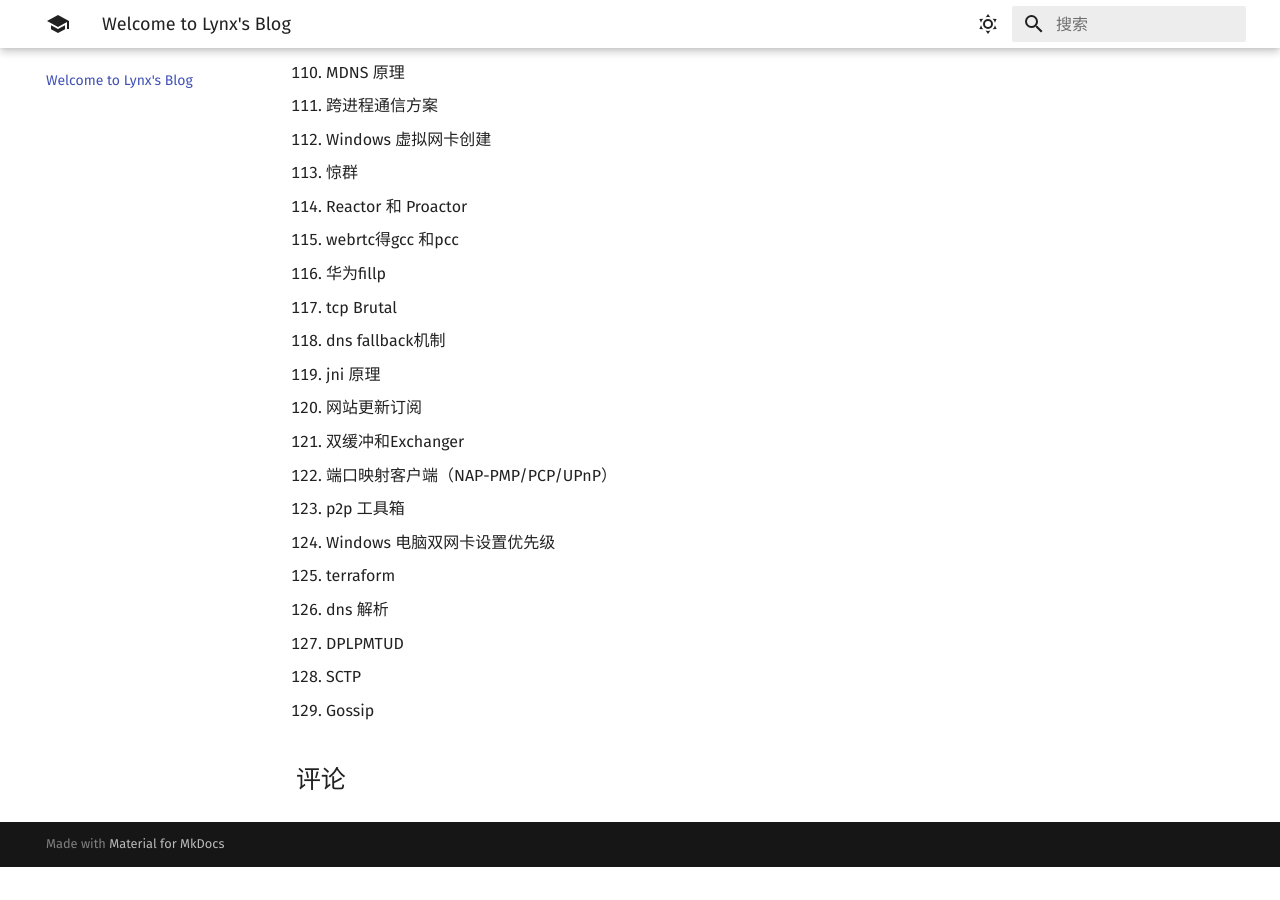
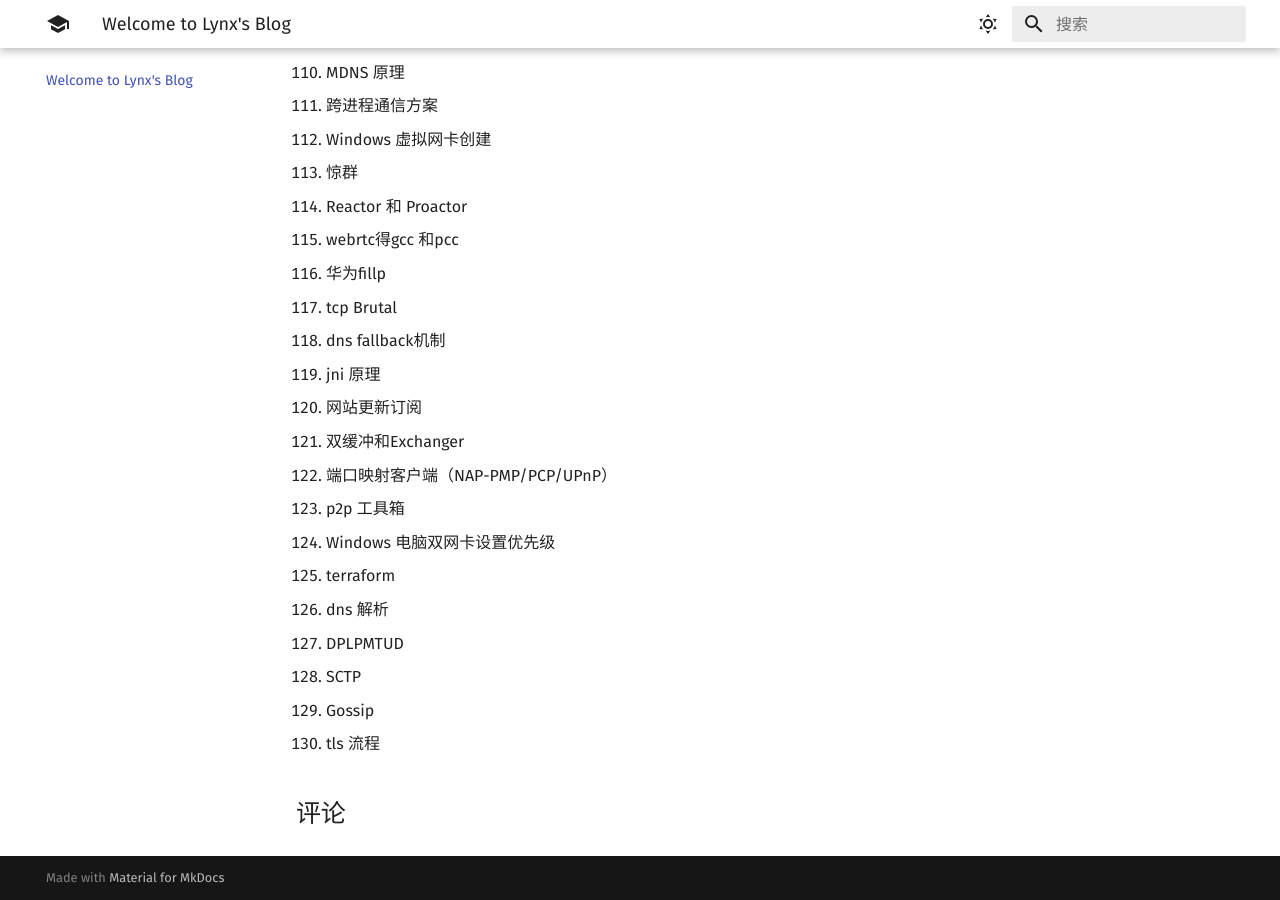
Before and after one commit to 1314liuwei/blog, an MkDocs documentation site: the page built from docs/index.md, in a window 1280 px wide and 900 px high, scrolled down 3898 px. Built offline with MkDocs 1.6.1 and Material for MkDocs 9.7.7, drawn with Linux system fonts in a browser that asks for light colours; comment, search, counter and statistics services are not loaded; before the commit the page ends 4765 px from its top, so only the background shows below that.

Commit message:
2024/03/04 周一

```diff
--- a/docs/index.md
+++ b/docs/index.md
@@ -131,3 +131,4 @@
 126. DPLPMTUD
 126. SCTP
 126. Gossip
+126. tls 流程
```
